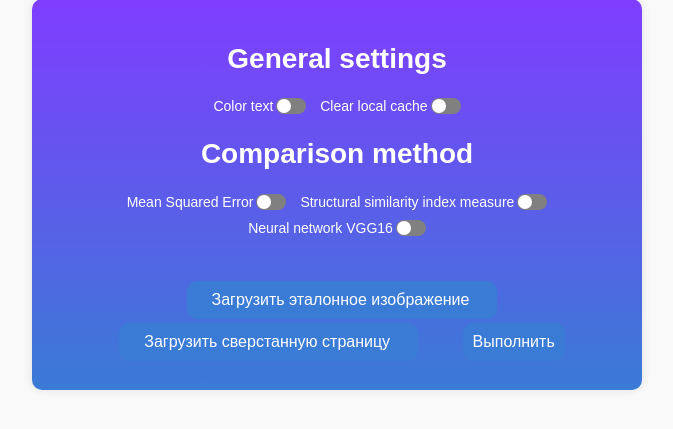
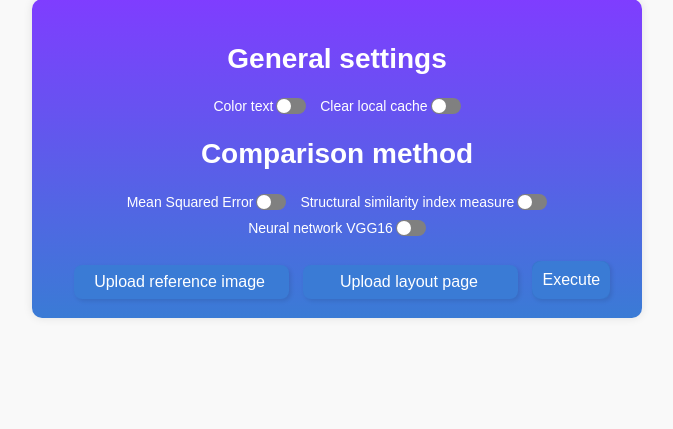
Before and after one commit to Jaldsky/AutomaticLayout-heck, a Django app: page / in a window 1280 px wide. Shown: the part 121-550 px from the top of the page, without its empty margins (303-976 px from the left). Run offline with Django 5.2, Linux system fonts and the light colour scheme; the visitor is signed in with stand-in values (Sample User, id 1).

Commit message:
Improve main page

```diff
--- a/app/static/styles/main_page.css
+++ b/app/static/styles/main_page.css
@@ -38,7 +38,6 @@ span {
 
 
 
-.upper-block,
 .small-block,
 .large-block,
 .results-block {
@@ -52,9 +51,7 @@ span {
 	padding:20px;
 }
 
-.upper-block {
-	padding: 20px;
-}
+
 
 .small-block {
 	justify-content: space-between;
@@ -96,20 +93,26 @@ span {
 	margin:5px;
 }
 
-/* Buttons */
 .execute-button,
 .file-upload {
+    width: 175px;
 	margin-left: 10px;
 	display: inline-block;
-	position: sticky;
+	position: relative;
 	overflow: hidden;
 	font-size: 16px;
-	padding: 10px 25px;
+	padding: 8px 20px;
 	cursor: pointer;
 	background-color: #3a7bd5;
-	color: #fff;
 	transition: background-color 0.3s ease;
-	border-radius: 10px;
+	border-radius: 8px;
+	margin-bottom: 10px;
+	box-shadow: 2px 2px 4px rgba(0, 0, 0, 0.1);
+}
+
+.execute-button {
+    padding: 0px;
+    width: 78px;
 }
 
 .settings-menu {
@@ -133,10 +136,6 @@ span {
     background-color: #7c37ad;
 }
 
-.execute-button {
-	padding: 0px;
-	margin-left: 40px;
-}
 
 /* Switcher */
 .switcher {
--- a/app/templates/main/main_page.html
+++ b/app/templates/main/main_page.html
@@ -63,14 +63,14 @@
             <div id="menu">
                 <label class="file-upload">
                     <input type="file" name="pic">
-                    <span>Загрузить эталонное изображение</span>
+                    <span>Upload reference image</span>
                 </label>
                 <label class="file-upload">
                     <input type="file" name="zip">
-                    <span>Загрузить сверстанную страницу</span>
+                    <span>Upload layout page</span>
                 </label>
                 <label class="execute-button">
-                    <button type="submit" id="start-btn">Выполнить</button>
+                    <button type="submit" id="start-btn">Execute</button>
                 </label>
             </div>
         </div>
```
